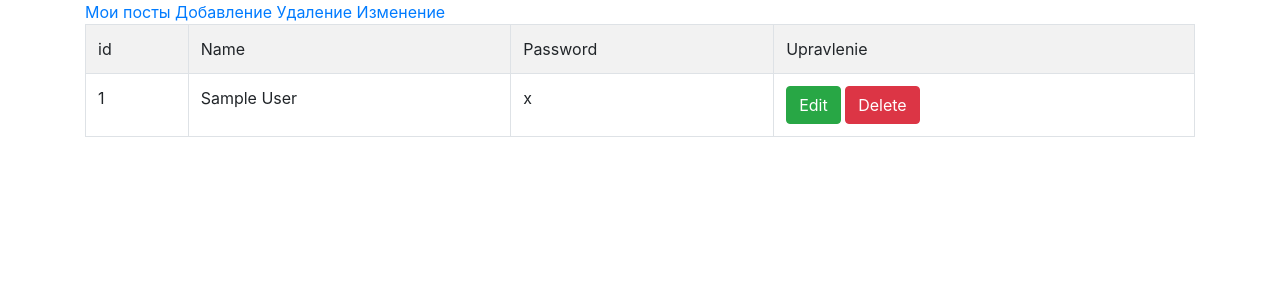
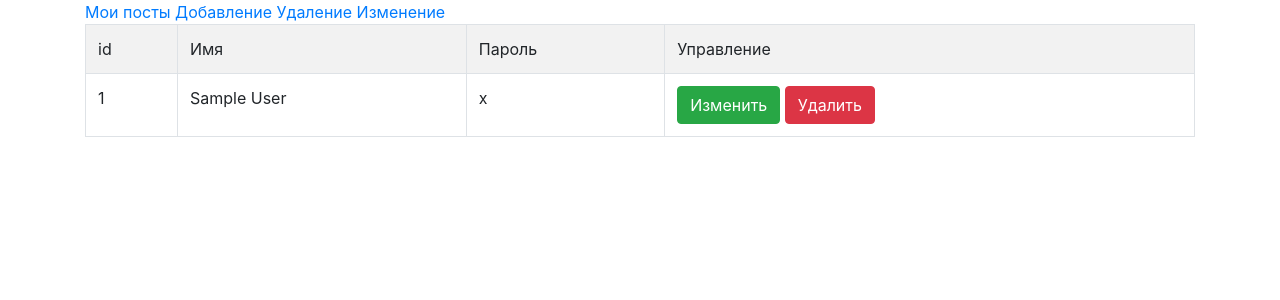
Before and after one commit to aleks8260/test, a PHP site: page /admin/posts.php in a window 1280 px wide. Shown: the top 300 px of the page. Run offline with PHP 8.4, Linux system fonts and the light colour scheme; tables that the repository leaves empty or names only in its code hold one stand-in row (values such as "Sample post").

Commit message:
first commit

```diff
--- a/admin/posts.php
+++ b/admin/posts.php
@@ -27,7 +27,6 @@ if(!$result){
                     <a href="/admin/create_post.php">Добавление</a>
                     <a href="/admin/delete_post.php">Удаление</a>
                     <a href="/admin/update_post.php">Изменение</a>
-                   <!-- <h1><a href="create_post.php">Create post</a></h1>-->
                     <?php
         $query = "SELECT * FROM user";
 
@@ -40,9 +39,9 @@ if(!$result){
                         <table class="table table-bordered table-striped">
                             <tr>
                                 <td>id</td>
-                                <td>Name</td>
-                                <td>Password</td>
-                                <td>Upravlenie</td>
+                                <td>Имя</td>
+                                <td>Пароль</td>
+                                <td>Управление</td>
                             </tr>
                             <?php
 
@@ -61,8 +60,8 @@ if(!$result){
                                         <?= $row['password'];?>
                                     </td>
                                     <td>
-                                        <a class="btn btn-success" href="update_post.php?post_id=<?= $row['id'];?>">Edit</a>
-                                        <a class="btn btn-danger" href="delete_post.php?post_id=<?= $row['id'];?>">Delete</a>
+                                        <a class="btn btn-success" href="update_post.php?post_id=<?= $row['id'];?>">Изменить</a>
+                                        <a class="btn btn-danger" href="delete_post.php?post_id=<?= $row['id'];?>">Удалить</a>
                                     </td>
                                 </tr>
                                 <?
```
Also changed, not shown: admin/create_post.php (+5 -3 lines), admin/delete_post.php (+9 -8 lines), admin/update_post.php (+21 -4 lines).
